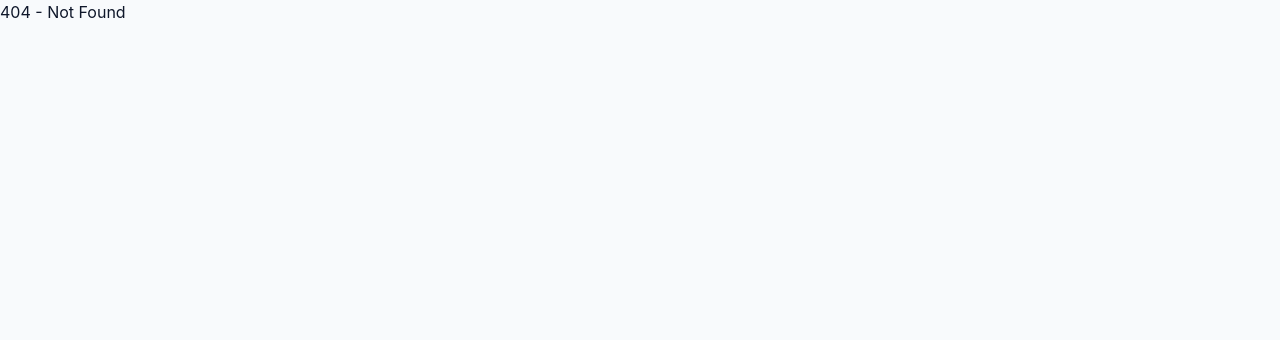
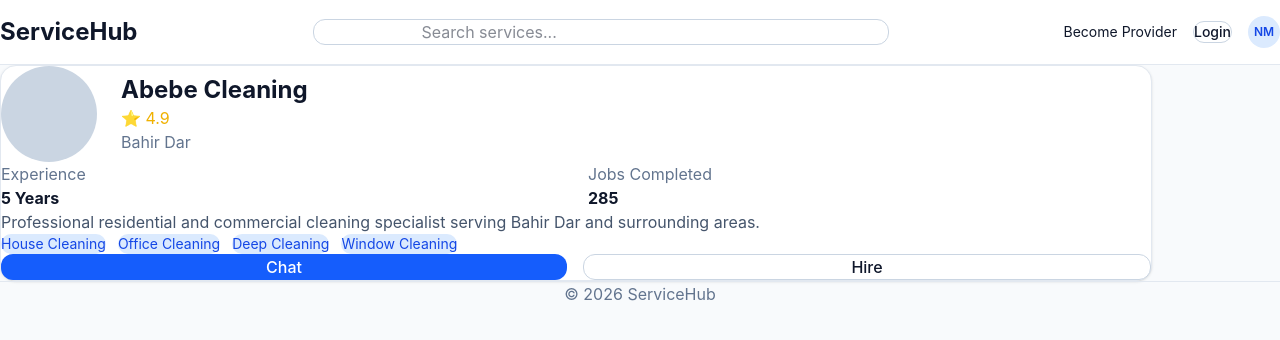
Before and after one commit to nibmangit/servicehub, a React app in the folder frontend/: page /providers/1 in a window 1280 px wide. Before the commit this address had no page. Shown: the top 340 px of the page. Built offline with nearby package versions, Linux system fonts and the light colour scheme; the HTML template or start-up script is replaced by a standard one.

Commit message:
feat: implement profiders profile page with its component

```diff
--- a/frontend/src/app/router/router.jsx
+++ b/frontend/src/app/router/router.jsx
@@ -18,6 +18,7 @@ import RequestsPage from "../../pages/RequestsPage";
 import IncomingRequestsPage from "../../pages/IncomingRequestsPage";
 import ChatPage from "../../pages/ChatPage";
 import NotificationsPage from "../../pages/NotificationsPage";
+import ProfilePage from "../../pages/ProfilePage";
 
 export const router = createBrowserRouter([
     {
@@ -55,6 +56,10 @@ export const router = createBrowserRouter([
             {
                 path: "notifications",
                 element: <NotificationsPage />
+            },
+            {
+                path: "providers/:id",
+                element: <ProfilePage />
             }
         ],
     },
--- a/frontend/src/components/cards/ProviderCard.jsx
+++ b/frontend/src/components/cards/ProviderCard.jsx
@@ -0,0 +1,113 @@
+import Card from "../ui/Card";
+import Button from "../ui/Button";
+
+export default function ProviderCard({ provider }) {
+
+    return (
+
+        <Card>
+
+            <div className="flex gap-6 items-center">
+
+                <div className="w-24 h-24 rounded-full bg-slate-300" />
+
+                <div>
+
+                    <h2 className="text-2xl font-bold">
+
+                        {provider.name}
+
+                    </h2>
+
+                    <p className="text-yellow-500">
+
+                        ⭐ {provider.rating}
+
+                    </p>
+
+                    <p className="text-slate-500">
+
+                        {provider.city}
+
+                    </p>
+
+                </div>
+
+            </div>
+
+            <div className="grid grid-cols-2 gap-6 mt-8">
+
+                <div>
+
+                    <p className="text-slate-500">
+                        Experience
+                    </p>
+
+                    <strong>
+                        {provider.experience}
+                    </strong>
+
+                </div>
+
+                <div>
+
+                    <p className="text-slate-500">
+                        Jobs Completed
+                    </p>
+
+                    <strong>
+                        {provider.completedJobs}
+                    </strong>
+
+                </div>
+
+            </div>
+
+            <p className="mt-8 text-slate-600">
+
+                {provider.bio}
+
+            </p>
+
+            <div className="flex gap-3 flex-wrap mt-8">
+
+                {provider.skills.map(skill => (
+
+                    <span
+                        key={skill}
+                        className="
+                            bg-blue-100
+                            text-blue-700
+                            px-4
+                            py-2
+                            rounded-full
+                            text-sm
+                        "
+                    >
+                        {skill}
+                    </span>
+
+                ))}
+
+            </div>
+
+            <div className="flex gap-4 mt-10">
+
+                <Button className="flex-1">
+                    Chat
+                </Button>
+
+                <Button
+                    variant="outline"
+                    className="flex-1"
+                >
+                    Hire
+                </Button>
+
+            </div>
+
+        </Card>
+
+    );
+
+}
--- a/frontend/src/mocks/profile.js
+++ b/frontend/src/mocks/profile.js
@@ -0,0 +1,28 @@
+export const provider = {
+    id: 1,
+
+    name: "Abebe Cleaning",
+
+    avatar: "",
+
+    cover: "",
+
+    city: "Bahir Dar",
+
+    rating: 4.9,
+
+    reviews: 124,
+
+    completedJobs: 285,
+
+    experience: "5 Years",
+
+    bio: "Professional residential and commercial cleaning specialist serving Bahir Dar and surrounding areas.",
+
+    skills: [
+        "House Cleaning",
+        "Office Cleaning",
+        "Deep Cleaning",
+        "Window Cleaning",
+    ],
+};
--- a/frontend/src/pages/ProfilePage.jsx
+++ b/frontend/src/pages/ProfilePage.jsx
@@ -1,3 +1,18 @@
+import ProviderCard from "../components/cards/ProviderCard";
+import { provider } from "../mocks/profile";
+
 export default function ProfilePage() {
-    return <h1>Profile</h1>;
+
+    return (
+
+        <div className="max-w-6xl mx-auto px-6 py-10">
+
+            <ProviderCard
+                provider={provider}
+            />
+
+        </div>
+
+    );
+
 }
```
